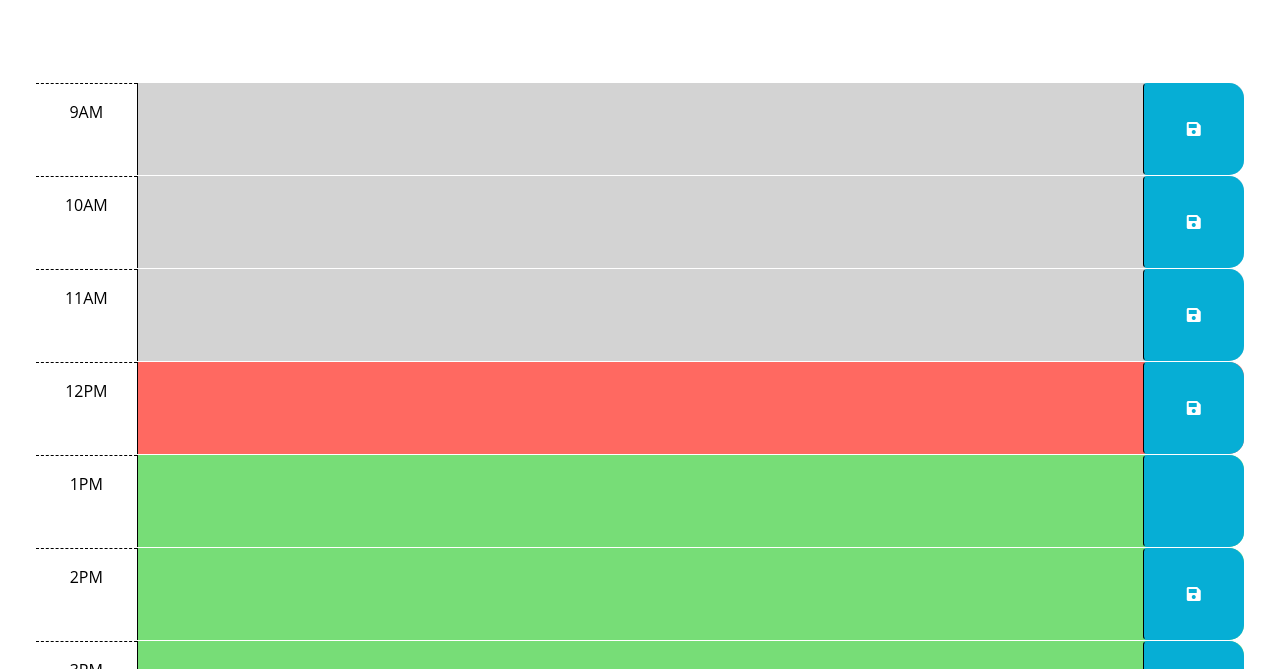
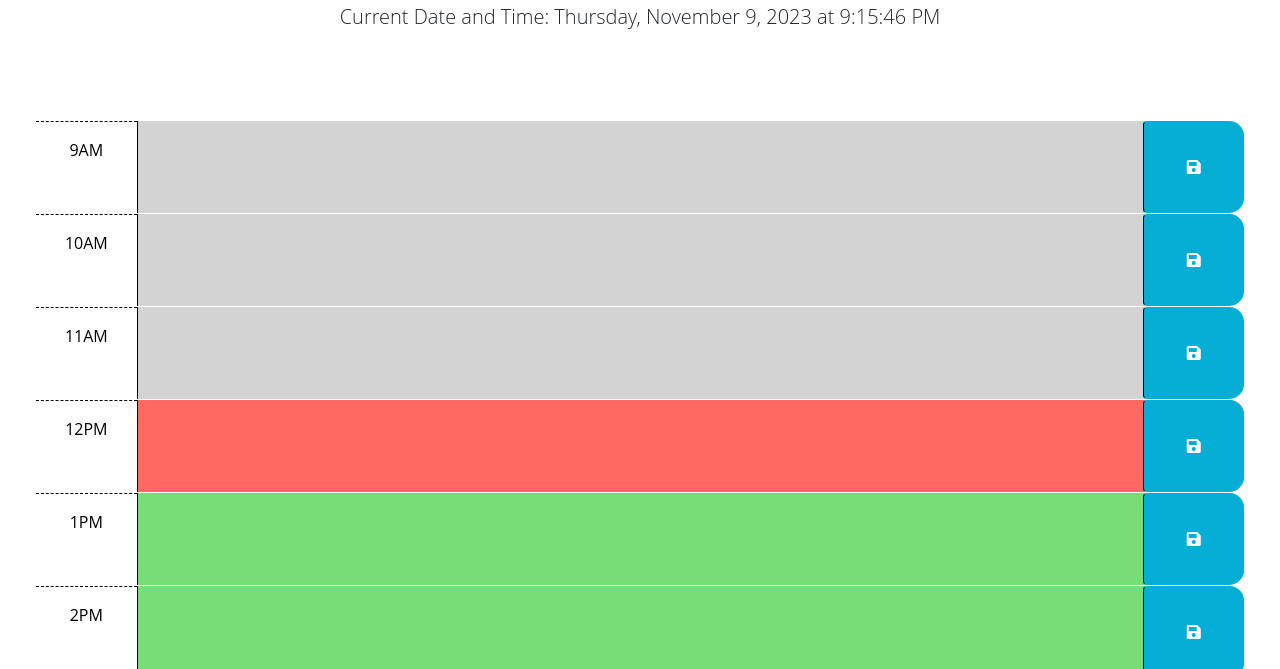
Before and after one commit to ommp7/schedule-calendar-2, a plain HTML site: page index.html in a window 1280 px wide. Shown: the part 131-800 px from the top of the page. Drawn offline with nearby package versions, Linux system fonts and the light colour scheme.

Commit message:
Update index.html

```diff
--- a/index.html
+++ b/index.html
@@ -69,7 +69,7 @@
         <div class="col-2 col-md-1 hour text-center py-3">1PM</div>
         <textarea class="col-8 col-md-10 description" rows="3"></textarea>
         <button class="btn saveBtn col-2 col-md-1" aria-label="save">
-          <i class "fas fa-save" aria-hidden="true"></i>
+          <i class="fas fa-save" aria-hidden="true"></i>
         </button>
       </div>
 
@@ -106,4 +106,23 @@
       </div>
     </div>
 
-    <script src="
+    <!-- JavaScript for live date and time -->
+    <script>
+      // Function to update the current date and time
+      function updateDateTime() {
+        const currentDate = new Date();
+        const options = { weekday: 'long', year: 'numeric', month: 'long', day: 'numeric', hour: 'numeric', minute: 'numeric', second: 'numeric', hour12: true };
+        const formattedDate = currentDate.toLocaleDateString('en-US', options);
+
+        // Update the content of the element with id "currentDateTime"
+        document.getElementById('currentDateTime').textContent = 'Current Date and Time: ' + formattedDate;
+      }
+
+      // Call the function to update date and time immediately
+      updateDateTime();
+
+      // Update date and time every second
+      setInterval(updateDateTime, 1000);
+    </script>
+
+    <script src
```
